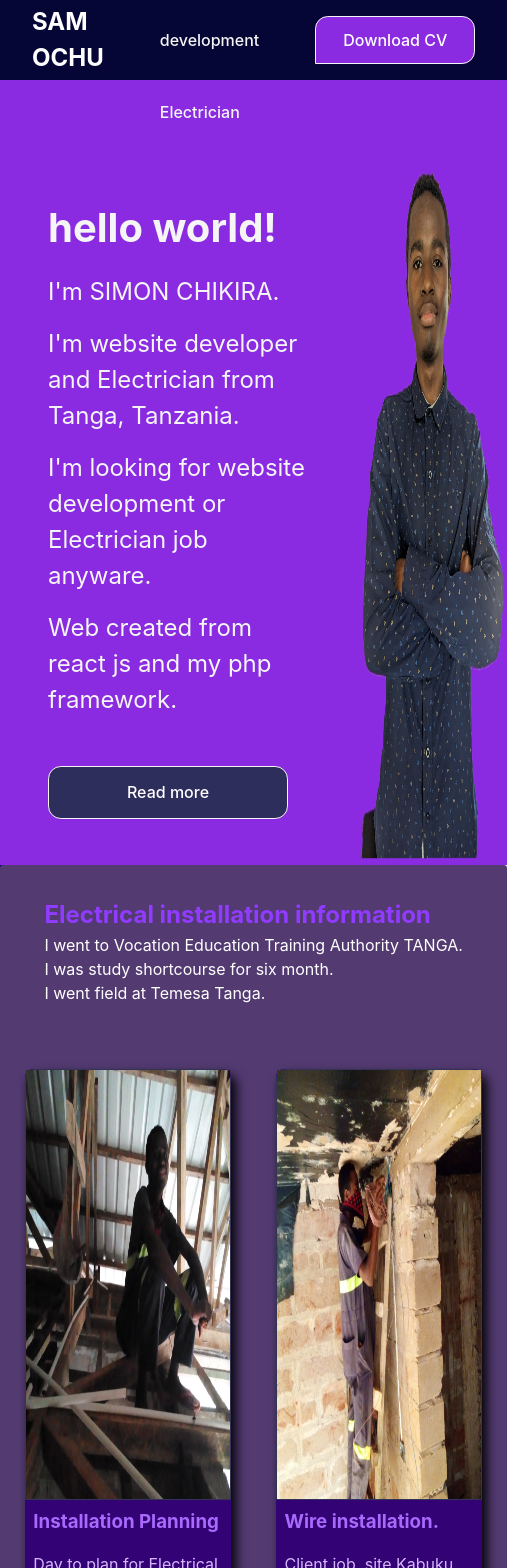
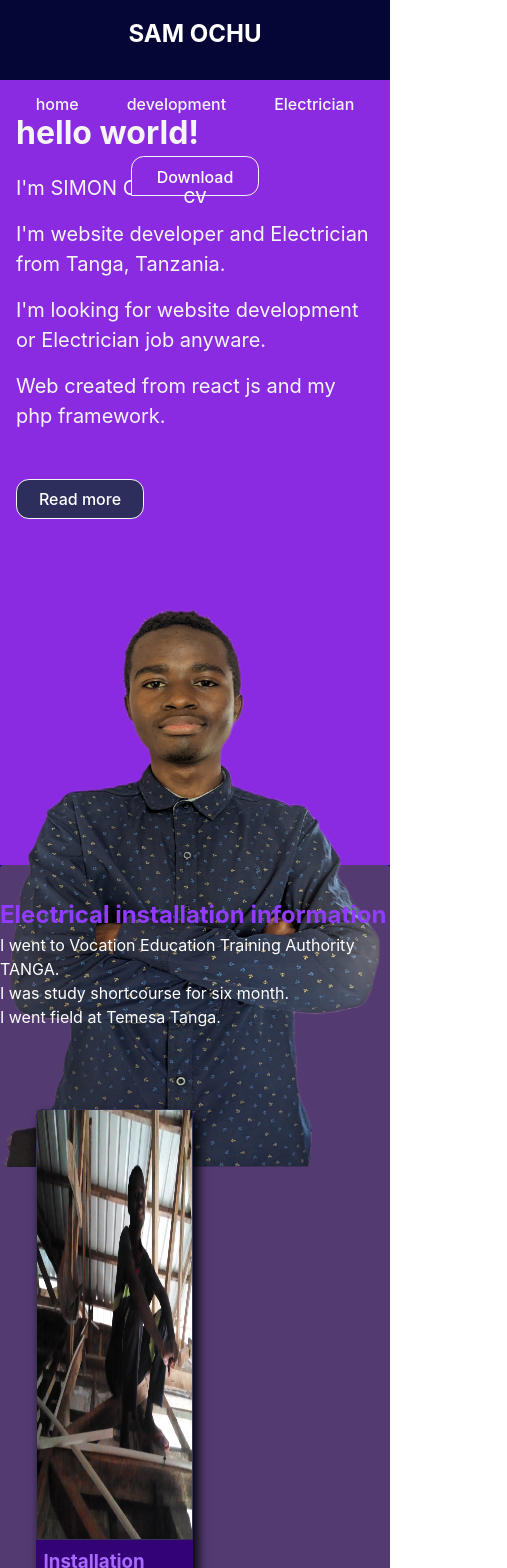
Before and after one commit to SamSpeedX/samochu, a React (Vite) app: page /electrical in a window 390 px wide. Shown: the top 1568 px of the page, 507 px wide, since content can reach past the window. Built offline with nearby package versions, Linux system fonts and the light colour scheme.

Commit message:
Update App.css

```diff
--- a/src/assets/css/App.css
+++ b/src/assets/css/App.css
@@ -253,3 +253,315 @@ footer .copy {
         display: inline;
     }
 }
+
+
+
+
+
+
+
+
+
+
+* {
+    padding: 0;
+    margin: 0;
+    box-sizing: border-box;
+}
+
+body {
+    overflow-x: hide;
+    background-color: rgb(0, 0, 121);
+}
+
+header {
+    background-color: rgb(6, 6, 54);
+    width: 100%;
+    height: 5rem;
+    color: white;
+    display: flex;
+    place-items: center;
+    justify-content: space-between;
+    position: sticky;
+    top: 0;
+    padding: 0;
+    margin: 0;
+}
+
+.logo {
+    margin: 2rem;
+}
+
+nav ul li {
+    display: inline-block;
+    margin: 1.5rem;
+}
+
+nav ul li a {
+    text-decoration: none;
+    color: whitesmoke;
+}
+
+header .nav-btn {
+    margin: 2rem;
+}
+
+header .nav-btn button {
+    width: 10rem;
+    height: 3rem;
+    background-color: blueviolet;
+    border-radius: 0.8rem;
+    -webkit-border-radius: 0.8rem;
+    -moz-border-radius: 0.8rem;
+    -ms-border-radius: 0.8rem;
+    -o-border-radius: 0.8rem;
+    border-bottom-left-radius: 0;
+    border: 1px solid whitesmoke;
+    color: white;
+}
+
+.hero {
+    width: 100%;
+    height: 93dvh;
+    height: 93vh;
+    background-color: blueviolet;
+    color: whitesmoke;
+    top: 0;
+    padding: 0;
+}
+
+.hero .container {
+    width: 100%;
+    height: 100dvh;
+    height: 100vh;
+    display: flex;
+    justify-content: space-between;
+}
+
+.hero .container .content {
+    display: flex;
+    place-items: center;
+    justify-content: space-between;
+    margin: 3rem;
+}
+
+.hero .container .content h2 {
+    margin: 0.8rem 0;
+    font-size: 2.5rem;
+}
+
+.hero .container .content p {
+    margin: 1rem 0;
+    font-size: 1.5rem;
+}
+
+.hero .container .content .more-btn {
+    color: white;
+    width: 15rem;
+    height: 3.3rem;
+    margin-top: 2rem;
+    background-color: rgb(46, 46, 92);
+    border: 1px solid whitesmoke;
+    border-radius: 0.8rem;
+    -webkit-border-radius: 0.8rem;
+    -moz-border-radius: 0.8rem;
+    -ms-border-radius: 0.8rem;
+    -o-border-radius: 0.8rem;
+    transition: 2s;
+    -webkit-transition: 2s;
+    -moz-transition: 2s;
+    -ms-transition: 2s;
+    -o-transition: 2s;
+    transform-origin: left;
+}
+
+.hero .container .content .more-btn:hover {
+    border: 1px solid maroon;
+    background-color: purple;
+    transform-origin: left;
+    transition: 5s;
+    -webkit-transition: 5s;
+    -moz-transition: 5s;
+    -ms-transition: 5s;
+    -o-transition: 5s;
+}
+
+.container .hero-pic {
+    display: flex;
+    place-items: center;
+    justify-content: space-between;
+}
+
+.container .hero-pic img {
+    width: 99%;
+    height: 85%;
+}
+
+/* webshow */
+.electrician {
+    width: 100%;
+    background-color: #533b72;
+    margin-bottom: 2rem;
+    border-radius: 0.2rem;
+}
+
+.container1 {
+    width: 100%;
+    display: flex;
+    justify-content: center;
+    padding-top: 2rem;
+    padding-bottom: 2rem;
+}
+
+.container1 .content1 {
+    width: 90%;
+    display: flex;
+    justify-content: space-between;
+}
+
+.content1 .card1 {
+    color: #fff;
+    width: 45%;
+    height: 35rem;
+    border-radius: 0.5rem;
+    margin-bottom: 4rem;
+    background-color: #330274;
+    box-shadow: 0.3rem 0.4rem 0.7rem #000;
+    border-radius: 0.5rem;
+}
+
+.content1 .card1:hover {
+    box-shadow: 0.7rem 0.8rem 1rem #000;
+}
+
+.card1 .img {
+    width: 100%;
+    height: 77%;
+    display: flex;
+    justify-content: center;
+    border-radius: 0.5rem;
+    border-bottom-left-radius: 0;
+    border-bottom-right-radius: 0;
+}
+
+.card1 .content {
+    padding: 0.5rem;
+}
+
+.p {
+    width: 100%;
+    height: 100%;
+    display: flex;
+    justify-content: center;
+    border: 1px solid #335;
+    border-radius: 0.6rem;
+    border-bottom-left-radius: 0;
+    border-bottom-right-radius: 0;
+}
+
+.p img {
+    width: 100%;
+    height: 100%;
+}
+
+.card1 .content h3 {
+    color: #a969fd;
+}
+
+.content1 .card1 .content p {
+    color: #d6b7fd;
+    padding-top: 1rem;
+}
+
+.container1 .content h2 {
+    color: #903bff;
+}
+
+.container1 .content p {
+    color: #fff;
+}
+
+.ct {
+    width: 100%;
+    display: grid;
+    justify-content: center;
+    place-items: center;
+}
+
+footer {
+    width: 100%;
+    background-color: #010320;
+    border-top-left-radius: 1rem;
+    border-top-right-radius: 1rem;
+}
+
+footer .copy {
+    color: #fff;
+    padding: 2rem;
+    width: 100%;
+    place-items: center;
+}
+
+/* Mobile Devices */
+@media only screen and (max-width: 600px) {
+    header, .hero .container, .container1 .content1 {
+        flex-direction: column;
+    }
+
+    .logo, header .nav-btn, .hero .container .content, .content1 .card1 {
+        margin: 1rem;
+    }
+
+    .hero .container .content h2 {
+        font-size: 2rem;
+    }
+
+    .hero .container .content p {
+        font-size: 1.25rem;
+    }
+
+    header .nav-btn button, .hero .container .content .more-btn {
+        width: 8rem;
+        height: 2.5rem;
+    }
+}
+
+/* Tablets */
+@media only screen and (min-width: 601px) and (max-width: 768px) {
+    header, .hero .container, .container1 .content1 {
+        flex-direction: column;
+    }
+
+    .logo, header .nav-btn, .hero .container .content, .content1 .card1 {
+        margin: 1.5rem;
+    }
+
+    .hero .container .content h2 {
+        font-size: 2.25rem;
+    }
+
+    .hero .container .content p {
+        font-size: 1.35rem;
+    }
+
+    header .nav-btn button, .hero .container .content .more-btn {
+        width: 9rem;
+        height: 2.75rem;
+    }
+}
+
+/* Desktops and larger screens */
+@media only screen and (min-width: 769px) {
+    .hero .container .content h2 {
+        font-size: 2.5rem;
+    }
+
+    .hero .container .content p {
+        font-size: 1.5rem;
+    }
+
+    header .nav-btn button, .hero .container .content .more-btn {
+        width: 10rem;
+        height: 3rem;
+    }
+    }
```
